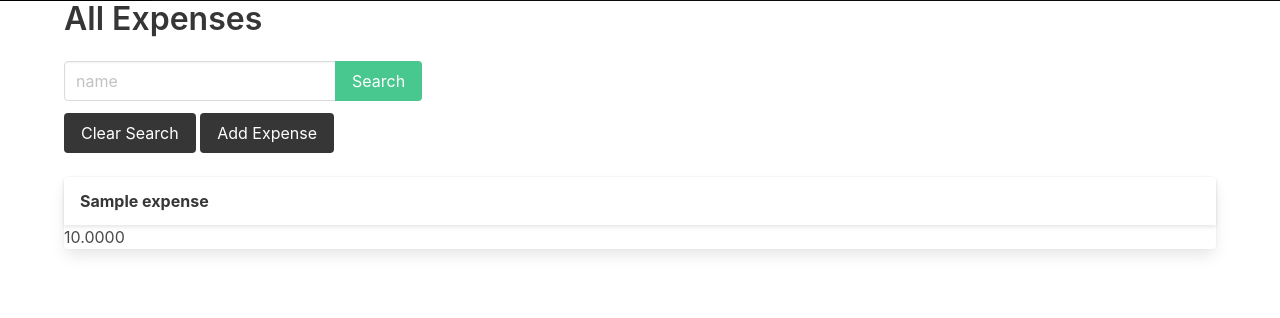
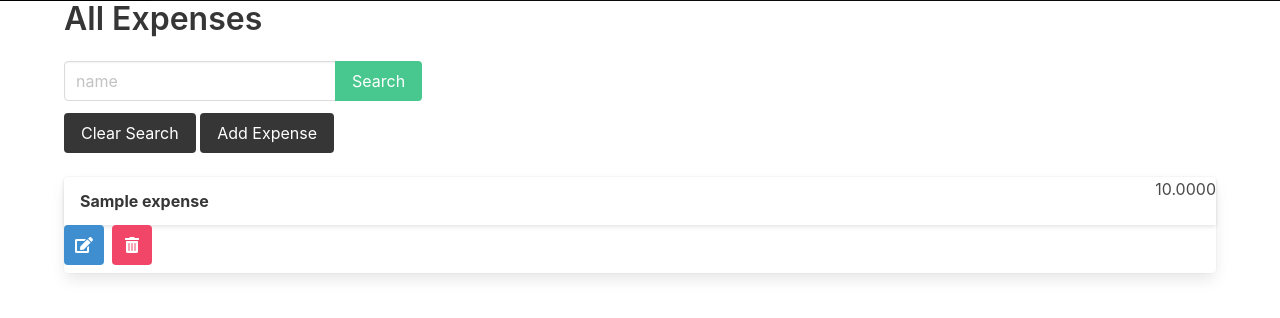
Before and after one commit to camaya21/project_4, a Django app: page /expenses/ in a window 1280 px wide. Shown: the part 51-369 px from the top of the page. Run offline with Django 4.2, Linux system fonts and the light colour scheme; tables that the repository leaves empty hold one stand-in row (values such as "Sample post").

Commit message:
Added an Expense Update Route

```diff
--- a/main_app/templates/expense_list.html
+++ b/main_app/templates/expense_list.html
@@ -18,16 +18,24 @@
 </form>
 <div class="gallery">
   {% for expense in expenses %}
-  <a href="">
     <div class="card">
       <div class="card-header">
         <p class="card-header-title">{{expense.name}}</p>
+        <p class="amount">{{expense.amount}}</p>
       </div>
-      <div class="amount">
-        <p>{{expense.amount}}</p>
-      </div>
+      <div class="buttons">
+        <a href="{% url 'expense_update' expense.pk %}" class="button is-info">
+            <span class="icon">
+                <i class="fas fa-edit"></i>
+            </span>
+        </a>
+        <a href="" class="button is-danger">
+            <span class="icon">
+                <i class="fas fa-trash-alt"></i>
+            </span>
+        </a>
     </div>
-  </a>
+    </div>
   {% endfor %}
 </div>
 
--- a/main_app/urls.py
+++ b/main_app/urls.py
@@ -17,5 +17,6 @@ urlpatterns = [
     # Expense Paths
     path('expenses/', views.ExpenseList.as_view(), name="expense_list"),
     path('expenses/new/', views.ExpenseCreate.as_view(), name="expense_create"),
+    path('expenses/<int:pk>/update', views.ExpenseUpdate.as_view(), name="expense_update"),
 
 ]
--- a/main_app/views.py
+++ b/main_app/views.py
@@ -104,3 +104,9 @@ class ExpenseCreate(CreateView):
     fields = ['name', 'amount', 'date']
     template_name = "expense_create.html"
     success_url = "/expenses/"
+
+class ExpenseUpdate(UpdateView):
+    model = Expense
+    fields = ['name', 'amount', 'date']
+    template_name = "expense_update.html"
+    success_url = "/expenses/"
```
Also changed, not shown: main_app/templates/expense_update.html (added, +8 -0 lines).
